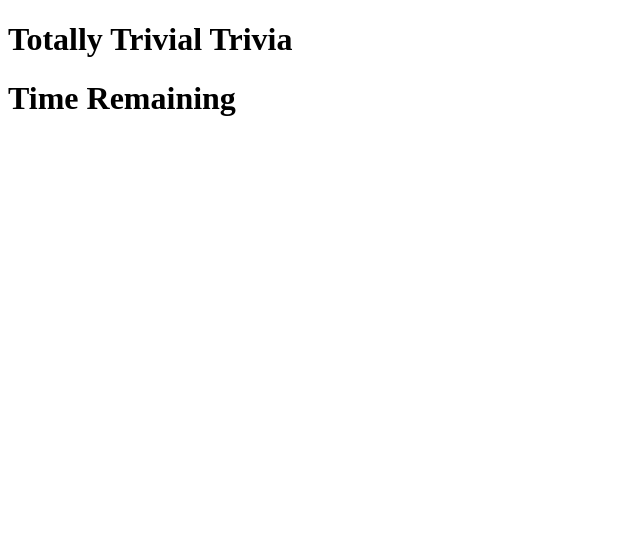
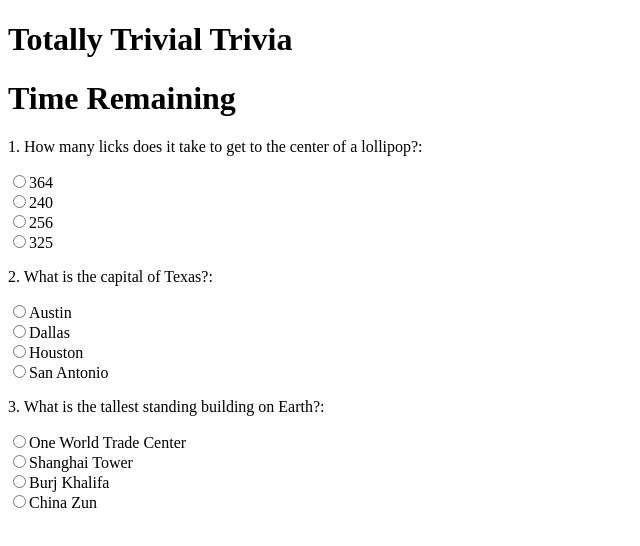
Before and after one commit to WyntonD/TriviaGame, a plain HTML site: page index.html in a window 1280 px wide. Shown: the whole page, without its empty margins (0-640 px from the left). Drawn offline with Linux system fonts and the light colour scheme.

Commit message:
inputting forms on html

```diff
--- a/index.html
+++ b/index.html
@@ -17,14 +17,33 @@
     <h1> Time Remaining</h1>
 
     <div class="row">
-     <!-- INPUT -->
+            <P>1. How many licks does it take to get to the center of a lollipop?:<BR>
+                <div classcol-sm-12></div>
+                <input type="radio" name="1.How many licks does it take to get to the center of a lollipop?" value="364">364<BR>
+                <input type="radio" name="1.How many licks does it take to get to the center of a lollipop?" value="240">240<BR>
+                <input type="radio" name="1.How many licks does it take to get to the center of a lollipop?" value="256">256<BR>
+                <input type="radio" name="1.How many licks does it take to get to the center of a lollipop?" value="325">325<BR>
+                </p>
+
     </div>
     <div class ="row">
-
+            <P>2. What is the capital of Texas?:<BR>
+                <div classcol-sm-12></div>
+                <input type="radio" name="2. What is the capital of Texas?" value="austin">Austin<BR>
+                <input type="radio" name="2. What is the capital of Texas?" value="dallas">Dallas<BR>
+                <input type="radio" name="2. What is the capital of Texas?" value="houston">Houston<BR>
+                <input type="radio" name="2. What is the capital of Texas?" value="san-antonio">San Antonio<BR>
+                </p>
     </div>
 <!-- INPUT -->
     <div class ="row">
-
+            <P>3. What is the tallest standing building on Earth?:<BR>
+                <div classcol-sm-12></div>
+                <input type="radio" name="3. What is the tallest building on Earth?:" value="one-world-trade-center">One World Trade Center<BR>
+                <input type="radio" name="3. What is the tallest building on Earth?:" value="shanghai-tower">Shanghai Tower<BR>
+                <input type="radio" name="3. What is the tallest building on Earth?:" value="burj khalifa">Burj Khalifa<BR>
+                <input type="radio" name="3. What is the tallest building on Earth?:" value="china-zun">China Zun <BR>
+                </p>
 
     </div>
 <!-- INPUT -->
```
